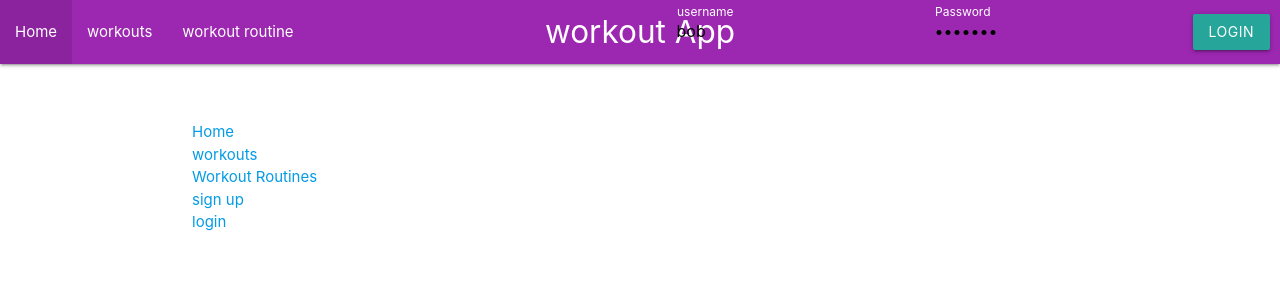
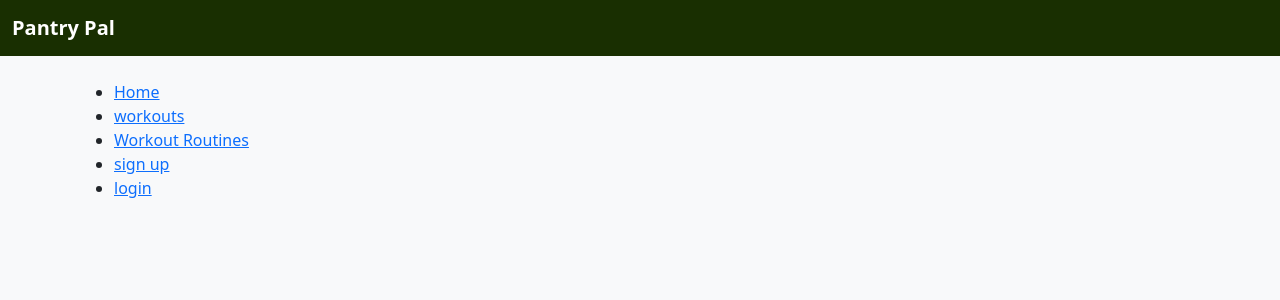
Before and after one commit to Flask-and-Furious-org/Flask-and-Furious, a Python web app: template App/templates/index.html in a window 1280 px wide. Shown: the top 300 px of the page. Run offline with Jinja, Linux system fonts and the light colour scheme; the template is opened without the code that fills it, so the values that code supplies are empty.

Commit message:
Update layout.html

```diff
--- a/App/templates/layout.html
+++ b/App/templates/layout.html
@@ -1,73 +1,50 @@
-<!-- this file holds the formatting and styles for the homepage(index.html) -->
-<!-- use index.html to include data -->
+<!doctype html>
+<html lang="en">
+  <head>
+    <meta charset="utf-8" />
+    <title>{% block title %}Pantry Pal{% endblock %}</title>
 
-<!doctype html>
-<html>
-  <head>
+    <!-- Bootstrap 5 -->
+    <link href="https://cdn.jsdelivr.net/npm/bootstrap@5.3.3/dist/css/bootstrap.min.css" rel="stylesheet">
 
-    <link rel="stylesheet" href="{{ url_for('static', filename='style.css') }}">
-     <!--Import Google Icon Font-->
-    <link href="https://fonts.googleapis.com/icon?family=Material+Icons" rel="stylesheet">
-    <!-- Compiled and minified CSS -->
-    <link rel="stylesheet" href="https://cdnjs.cloudflare.com/ajax/libs/materialize/1.0.0/css/materialize.min.css">
-    <!--Let browser know website is optimized for mobile-->
-    <meta name="viewport" content="width=device-width, initial-scale=1.0"/>
-    <title>{% block title %}{% endblock %}</title>
+    <!-- Google Fonts -->
+    <link href="https://fonts.googleapis.com/css2?family=Inter:wght@500;700&family=Open+Sans:wght@400;600&display=swap" rel="stylesheet">
 
+    <!-- Custom palette & overrides -->
+    <link href="{{ url_for('static', filename='css/custom.css') }}" rel="stylesheet">
   </head>
-  <body>
-      <nav class="purple">
-          <div class="nav-wrapper">
-              <a href="#!" class="brand-logo center">{% block page %}{% endblock %}</a>
-              <ul id="nav-mobile" class="left">
-                <li><a href="/">Home</a></li>
-                <li><a href="/workout">workouts</a></li>
-                <li><a href="/routine">workout routine</a></li>
-                  <!-- {% if is_authenticated %}
-                    <li><a href="/workout_routines">workout routine</a></li>
-                  {% endif %} -->
-                  <!-- <li><a href="/static/users">Users JS</a></li> -->
-              </ul>
-              {% if is_authenticated %}
-              <ul id="nav-mobile" class="right">
-                <li><a href="/logout">Logout</a></li>
-              </ul>
-              {% else %}
-              <form class="right navbar-form" method="POST" action="/login" style="display: flex; flex-wrap: nowrap; align-items: center; margin-right: 10px;">
-                  <div class="input-field" style="margin-right: 10px;">
-                      <input placeholder="username" value="bob" name="username" type="text" class="validate" required>
-                      <label for="username">username</label>
-                  </div>
-                  <div class="input-field" style="margin-right: 10px;">
-                      <input placeholder="password"value="bobpass" name="password" type="password" class="validate" required>
-                      <label for="password">Password</label>
-                  </div>
-                  <button type="submit" class="btn waves-effect waves-light">Login</button>
-              </form>
-              {% endif %}
+  <body class="bg-light">
+    <!-- NAVBAR -->
+    <nav class="navbar navbar-expand-lg" style="background:#192F01;">
+      <div class="container-fluid">
+        <a class="navbar-brand text-white fw-bold" href="{{ url_for('dashboard') }}">Pantry Pal</a>
+        <button class="navbar-toggler" data-bs-toggle="collapse" data-bs-target="#nav">
+          <span class="navbar-toggler-icon"></span>
+        </button>
+        <div id="nav" class="collapse navbar-collapse">
+          {% if current_user.is_authenticated %}
+            <ul class="navbar-nav ms-auto">
+              <li class="nav-item"><a class="nav-link text-white" href="{{ url_for('inventory_views.pantry') }}">Pantry</a></li>
+              <li class="nav-item"><a class="nav-link text-white" href="{{ url_for('recipe_views.recipes') }}">Recipes</a></li>
+              <li class="nav-item"><a class="nav-link text-white" href="{{ url_for('auth_views.logout_user') }}">Logout</a></li>
+            </ul>
+          {% endif %}
+        </div>
+      </div>
+    </nav>
 
-          </div>
-      </nav>
-      <style>
-          .navbar-form label {
-              color: white !important;
-          }
-      </style>
+    <!-- PAGE CONTENT -->
+    <main class="container-sm mt-4">
+      {% with messages = get_flashed_messages() %}
+        {% if messages %}
+          {% for m in messages %}
+            <div class="alert alert-info">{{ m }}</div>
+          {% endfor %}
+        {% endif %}
+      {% endwith %}
+      {% block content %}{% endblock %}
+    </main>
 
-    <div class="container" id="content">{% block content %}{% endblock %}</div>
-
-    <script src="https://cdnjs.cloudflare.com/ajax/libs/materialize/1.0.0/js/materialize.min.js"></script>
-    <script>
-      //  M.AutoInit();
-
-      //   {% with messages = get_flashed_messages() %}
-      //     {% if messages %}
-      //         {% for message in messages %}
-      //         M.toast({html: '{{message}}'})
-      //         {% endfor %}
-      //     {% endif %}
-      //   {% endwith %}
-
-    </script>
+    <script src="https://cdn.jsdelivr.net/npm/bootstrap@5.3.3/dist/js/bootstrap.bundle.min.js"></script>
   </body>
 </html>
```
